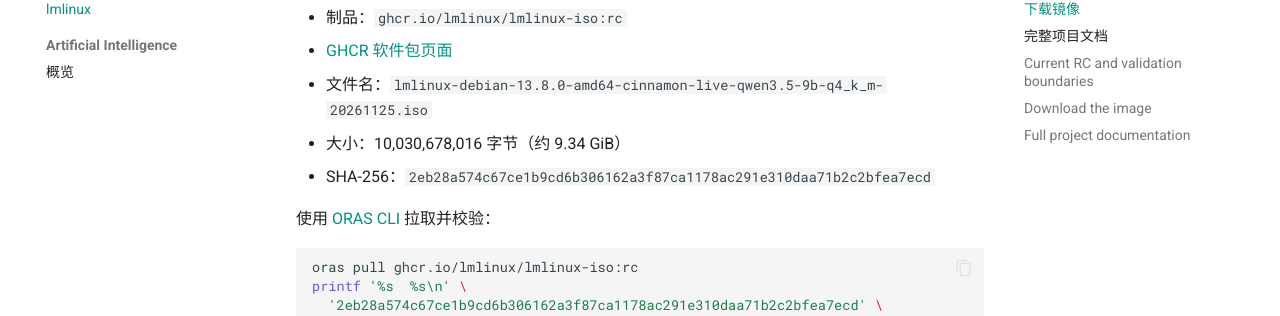
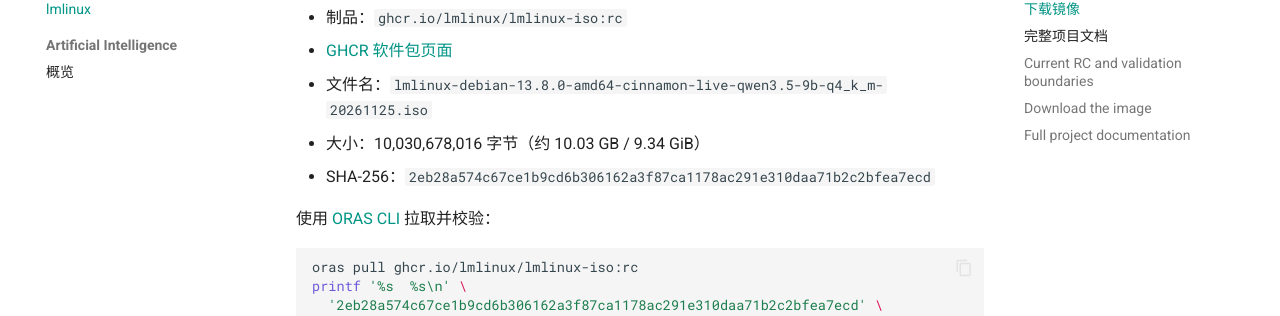
Before and after one commit to lmlinux/lmlinux.github.io, an MkDocs documentation site: the page built from docs/lmlinux/index.md, in a window 1280 px wide and 900 px high, scrolled down 1033 px. Shown: the part 126-442 px from the top of the window. Built offline with MkDocs 1.6.1 and Material for MkDocs 9.7.7, drawn with Linux system fonts in a browser that asks for light colours; comment, search, counter and statistics services are not loaded.

Commit message:
Add GB to ISO download size

```diff
--- a/docs/lmlinux/index.md
+++ b/docs/lmlinux/index.md
@@ -23,7 +23,7 @@
     - 制品：`ghcr.io/lmlinux/lmlinux-iso:rc`
     - [GHCR 软件包页面](https://github.com/lmlinux/lmlinux/pkgs/container/lmlinux-iso)
     - 文件名：`lmlinux-debian-13.8.0-amd64-cinnamon-live-qwen3.5-9b-q4_k_m-20261125.iso`
-    - 大小：10,030,678,016 字节（约 9.34 GiB）
+    - 大小：10,030,678,016 字节（约 10.03 GB / 9.34 GiB）
     - SHA-256：`2eb28a574c67ce1b9cd6b306162a3f87ca1178ac291e310daa71b2c2bfea7ecd`
 
     使用 [ORAS CLI](https://github.com/oras-project/oras) 拉取并校验：
@@ -73,7 +73,7 @@
     - Artifact: `ghcr.io/lmlinux/lmlinux-iso:rc`
     - [GHCR package page](https://github.com/lmlinux/lmlinux/pkgs/container/lmlinux-iso)
     - Filename: `lmlinux-debian-13.8.0-amd64-cinnamon-live-qwen3.5-9b-q4_k_m-20261125.iso`
-    - Size: 10,030,678,016 bytes (about 9.34 GiB)
+    - Size: 10,030,678,016 bytes (about 10.03 GB / 9.34 GiB)
     - SHA-256: `2eb28a574c67ce1b9cd6b306162a3f87ca1178ac291e310daa71b2c2bfea7ecd`
 
     Pull and verify it with the [ORAS CLI](https://github.com/oras-project/oras):
```
